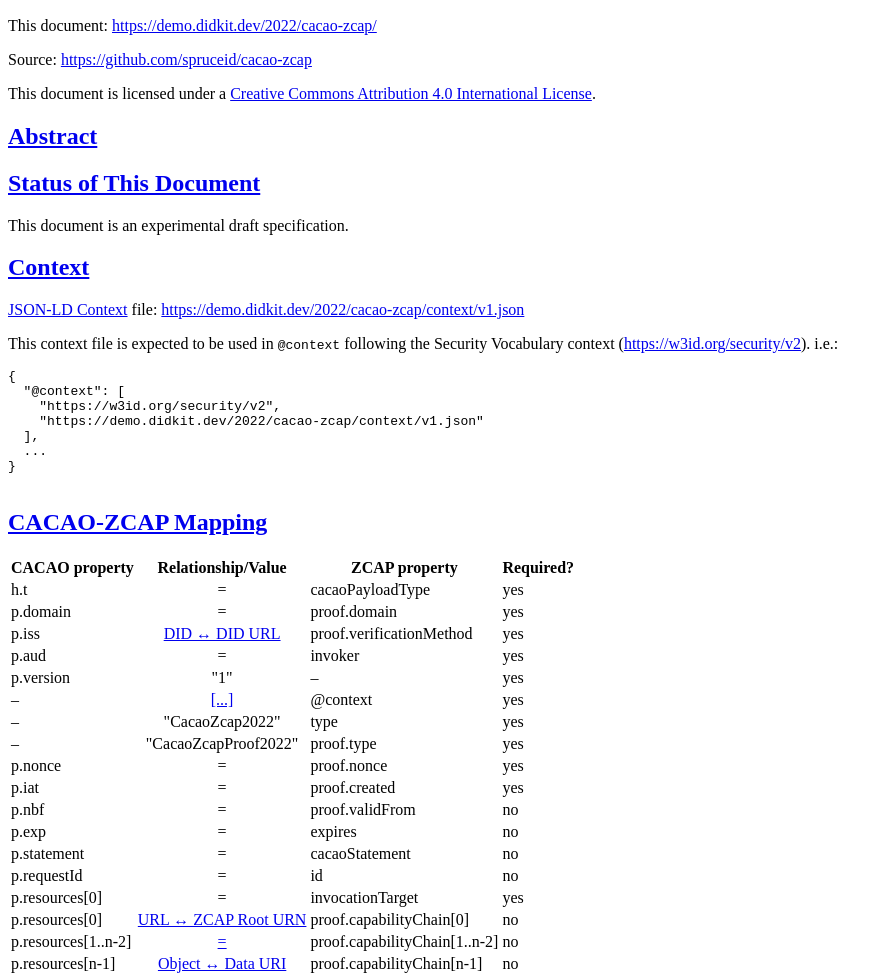
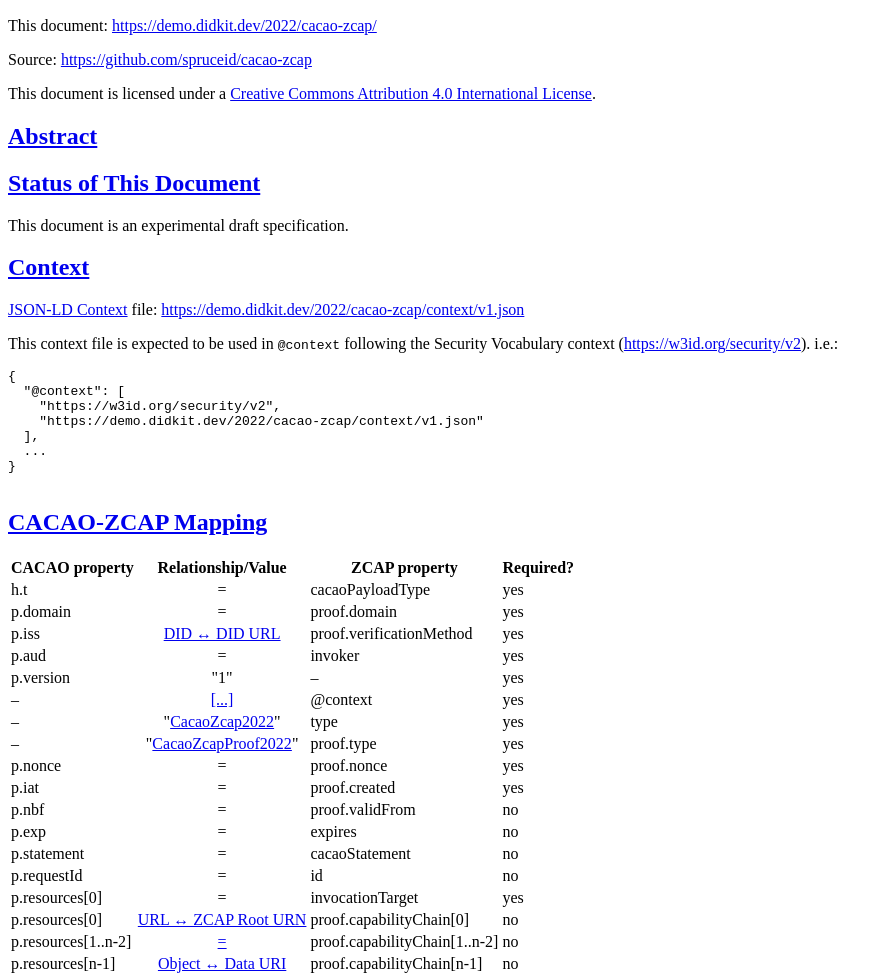
Before and after one commit to spruceid/cacao-zcap-rs, a plain HTML site: page index.html in a window 1280 px wide. Shown: the part 110-1087 px from the top of the page, without its empty margins (0-885 px from the left). Drawn offline with Linux system fonts and the light colour scheme.

Commit message:
Link to types in mapping table

```diff
--- a/index.html
+++ b/index.html
@@ -99,14 +99,14 @@ section:target {
 
 			<tr>
 				<td>&ndash;</td>
-				<td>"CacaoZcap2022"</td>
+				<td>"<a href="#CacaoZcap2022">CacaoZcap2022</a>"</td>
 				<td>type</td>
 				<td>yes</td>
 			</tr>
 
 			<tr>
 				<td>&ndash;</td>
-				<td>"CacaoZcapProof2022"</td>
+				<td>"<a href="#CacaoZcapProof2022">CacaoZcapProof2022</a>"</td>
 				<td>proof.type</td>
 				<td>yes</td>
 			</tr>
```
